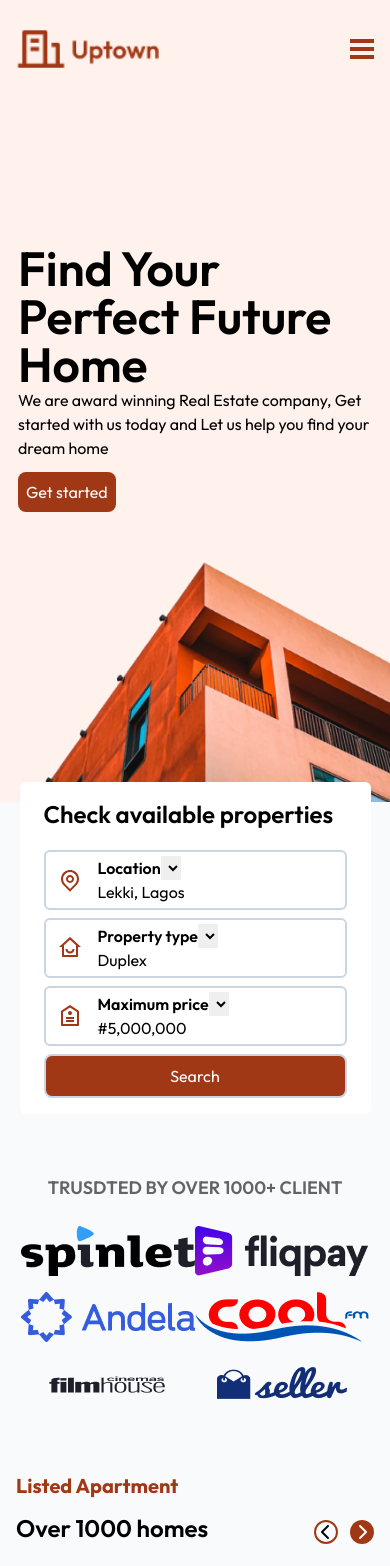
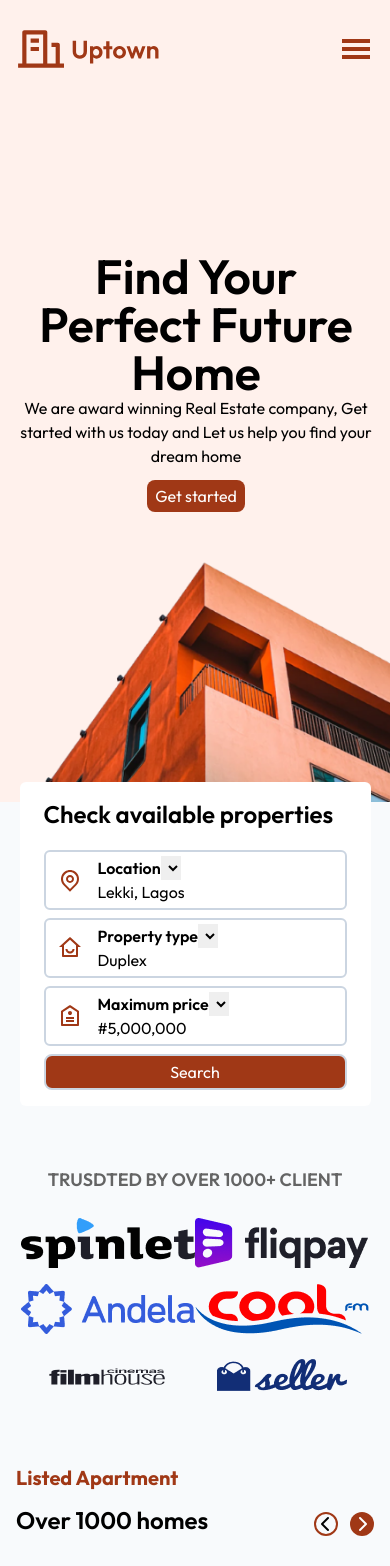
Before and after one commit to Emmidcoder/uptown-react, a React (Create React App) app: page / in a window 390 px wide. Shown: the top 1566 px of the page. Built offline with nearby package versions, Linux system fonts and the light colour scheme.

Commit message:
fouth-commit

```diff
--- a/src/component/NavBar.js
+++ b/src/component/NavBar.js
@@ -1,40 +1,42 @@
-import React from "react";
+import React, { useRef } from "react";
+import logo from "../img/icon-logo.svg"
+import NavigationLink from "./NavigationLink";
 
 const NavBar = () => {
+    const checkboxRef = useRef(null)
+
+    const closeNavHandler = (e) => {
+        e.preventDefault();
+        if (checkboxRef.checked) checkboxRef.checked = false;
+    }
+
 
     return (
         <div className="nav-bar">
             <div className="logo">
-                <img className="w-full" src={require('../img/logo.png')} alt="logo" />
+                <img className="w-full" src={logo} alt="logo" />
             </div>
 
-            <nav className="small-nav">
-                <div className="hand-burger">&nbsp;</div>
-                <div className="hand-burger">&nbsp;</div>
-                <div className="hand-burger">&nbsp;</div>
+            <input ref={checkboxRef} type="checkbox"  class="checkbox" id="checkbox" />
+
+            <nav className="navigation-small">
+                <div className="navigation__items-small">
+                    <ul>
+                        <NavigationLink onCloseNavHandler={closeNavHandler} className="navigation__item font-bold" content="Home" />
+                        <NavigationLink onCloseNavHandler={closeNavHandler} className="navigation__item" content="About us" />
+                        <NavigationLink onCloseNavHandler={closeNavHandler} className="navigation__item" content="Properties" />
+                        <NavigationLink onCloseNavHandler={closeNavHandler} className="navigation__item" content="Contact us" />
+                    </ul>
+                    <div className="log">
+                        <button className="btn-signin">Sign in</button>
+                        <button className="btn-fill">Sign up</button>
+                    </div>
+                </div>
             </nav>
 
-            <nav className="big-nav">
-                <ul className="big-nav-items">
-                    <li className="font-bold">
-                        <a href="/">Home</a>
-                    </li>
-                    <li>
-                        <a href="/">About us</a>
-                    </li>
-                    <li>
-                        <a href="/">Properties</a>
-                    </li>
-                    <li>
-                        <a href="/">Contact us</a>
-                    </li>
-                </ul>
-            </nav>
-
-            <div className="log">
-                <button className="btn-signin">Sign in</button>
-                <button className="btn-fill">Sign up</button>
-            </div>
+            <label for="checkbox" class="navigation__button">
+                <span className="hand-burger"></span>
+            </label>
         </div>
     )
 }
--- /dev/null
+++ b/src/component/NavigationLink.js
@@ -0,0 +1,12 @@
+import React from "react";
+
+
+const NavigationLink = (props) => {
+    return (
+        <li className={props.className}>
+            <a onClick={props.onCloseNavHandler} href="/">{props.content}</a>
+        </li>
+    )
+}
+
+export default NavigationLink
--- a/src/index.css
+++ b/src/index.css
@@ -11,7 +11,7 @@
     }
 
     .head {
-        @apply  min-h-[95vh] flex flex-col justify-between bg-secondary-100
+        @apply  min-h-[95vh] flex flex-col justify-between bg-secondary-100 relative
     }
 
     .nav-bar {
@@ -22,28 +22,80 @@
         @apply w-36
     }
 
-    .small-nav {
-        @apply md:hidden flex flex-col gap-1
+    .navigation__button{
+        @apply z-20 h-7 w-max fixed right-5 block md:hidden
     }
 
-    .hand-burger {
-        @apply w-6 h-1 bg-primary
+    .hand-burger,
+    .hand-burger::before,
+    .hand-burger::after{
+        @apply  w-7 h-1 bg-primary
     }
 
-    .big-nav {
+    .hand-burger{
+        @apply mt-3 relative block
+    }
+
+    .hand-burger::before{
+        content: "";
+        @apply absolute left-0 -top-2 duration-100
+    }
+
+    .hand-burger::after{
+        content: "";
+        @apply absolute left-0 top-2 duration-100
+    }
+
+    .checkbox{
+        @apply hidden
+    }
+
+    .checkbox:checked~.navigation__button>.hand-burger {
+        @apply bg-transparent
+    }
+
+    .checkbox:checked~.navigation__button>.hand-burger::after {
+        @apply rotate-[130deg] top-0
+    }
+
+    .checkbox:checked~.navigation__button>.hand-burger::before {
+        @apply -rotate-[130deg] top-0
+    }
+
+    .navigation {
         @apply hidden md:block
     }
 
+    .navigation-small{
+        @apply z-10 h-screen w-0 fixed top-0 right-0 flex backdrop-blur-sm
+    }
+
+    .checkbox:checked~.navigation-small {
+        @apply w-screen
+    }
+
+    .navigation__items {
+        @apply  font-medium flex md:flex-row md:justify-between md:w-80
+    }
+
+    .navigation__items-small{
+        @apply w-52 h-60 pl-2 absolute top-20 right-0 flex flex-col justify-evenly translate-x-full bg-secondary-200 duration-100
+    }
+
+    .checkbox:checked~.navigation-small>.navigation__items-small{
+        @apply translate-x-0
+    }
+
+    .navigation__item{
+        @apply pl-2 py-1 hover:bg-secondary-100
+    }
+
     .log {
-        @apply hidden  md:flex gap-3  font-semibold
+        @apply pl-2 flex gap-3 md:font-semibold
     }
 
     .btn-signin {
-        @apply px-6 py-2 border-2 border-primary rounded-lg
-    }
-
-    .big-nav-items {
-        @apply w-80 flex justify-between font-medium
+        @apply px-2 md:px-6 py-1 md:py-2 border-2 border-primary rounded-lg
     }
 
     .header {
@@ -51,11 +103,11 @@
     }
 
     .heading1-sect {
-        @apply max-w-xl md:py-10 px-4 sm:px-0
+        @apply max-w-xl md:py-10 px-4 sm:px-0 text-center sm:text-start
     }
 
     .heading1 {
-        @apply mt-20 md:mt-0 text-5xl sm:text-6xl md:text-7xl font-semibold md:leading-[5rem]
+        @apply  mt-20 md:mt-0 text-5xl sm:text-6xl md:text-7xl font-semibold md:leading-[5rem]
     }
 
     .get-btn {
@@ -63,7 +115,7 @@
     }
 
     .properties-detail {
-        @apply w-[90vw] max-w-[45rem] mx-auto px-6 py-4 -translate-y-5 lg:-translate-y-1/4 xl:-translate-y-1/2 bg-white rounded-md
+        @apply w-[90vw] max-w-[50rem] mx-auto px-6 py-4 -translate-y-5 lg:-translate-y-1/4 xl:-translate-y-1/2 bg-white rounded-md
     }
 
     .properties-detail__heading {
@@ -209,7 +261,7 @@
     }
 
     .btn-fill {
-        @apply px-2 md:px-6 py-2 bg-primary rounded-lg text-white text-center
+        @apply px-2 md:px-6 py-1 md:py-2 bg-primary rounded-lg text-white text-center
     }
 
     .btn-round {
```
Also changed, not shown: src/img/icon-logo.svg (added), src/img/logo.png (deleted).
